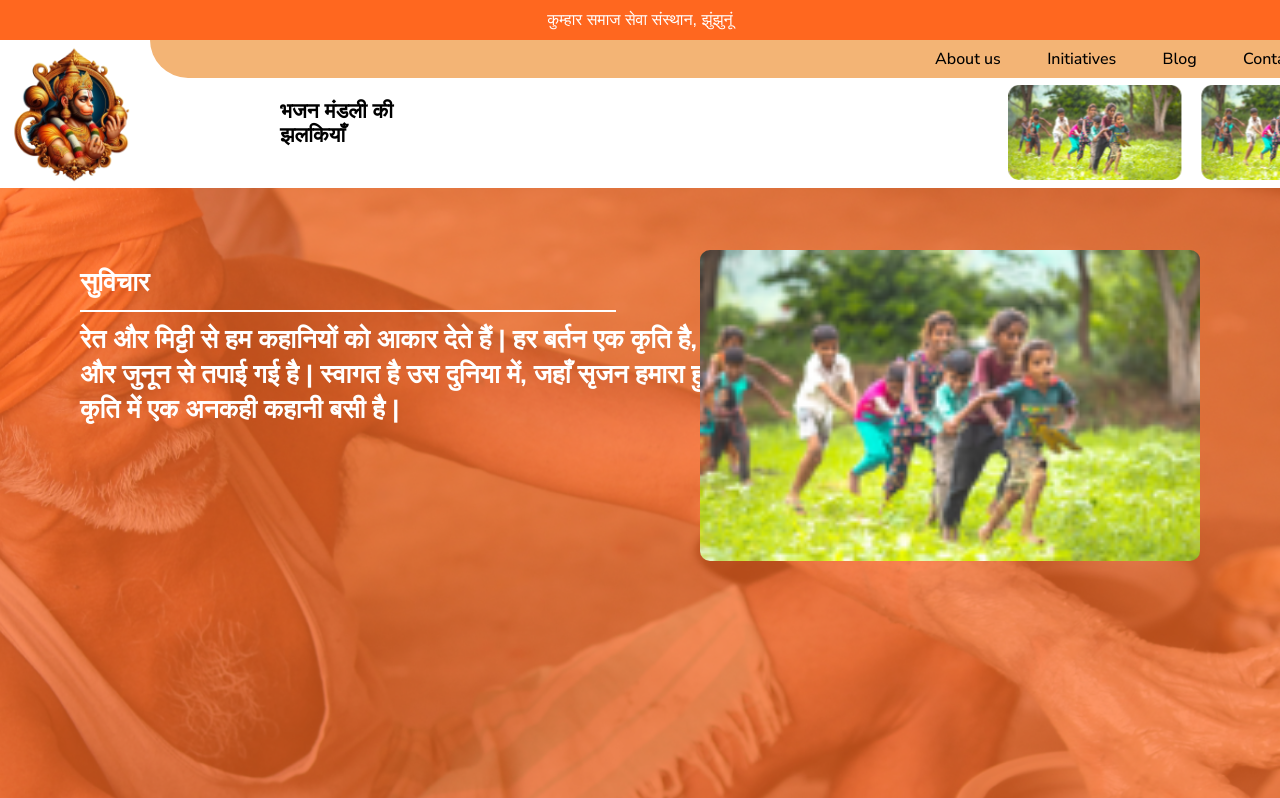
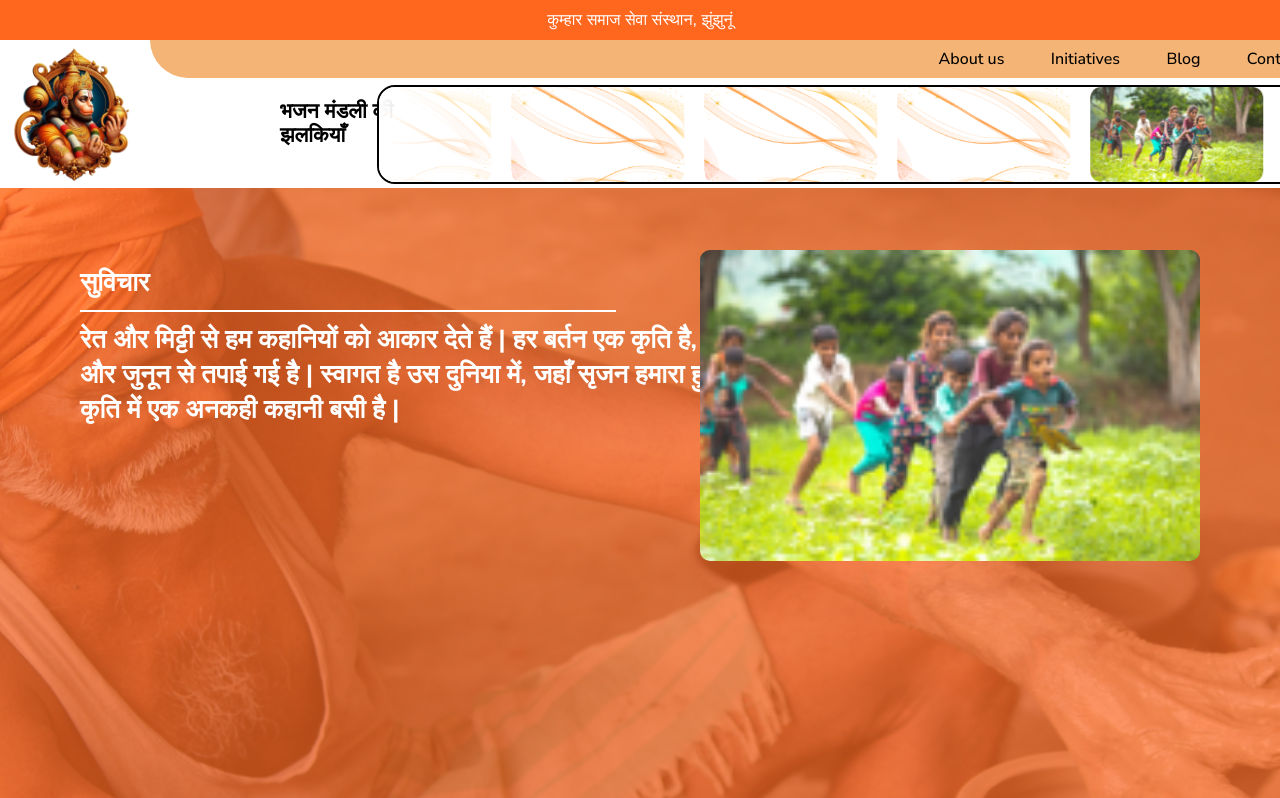
Before and after one commit to AntimaKumawat111/new-project, a React (Create React App) app: page / in a window 1280 px wide. Shown: the top 798 px of the page. Built offline with nearby package versions, Linux system fonts and the light colour scheme.

Commit message:
edit carausal

```diff
--- a/src/App.css
+++ b/src/App.css
@@ -123,6 +123,7 @@ body {
   font-style: normal;
 }
 
+
 .carousel {
   width: 81%;
   overflow: hidden;
@@ -131,14 +132,28 @@ body {
   margin-left: auto;
   justify-content: center;
   position: relative;
-  /* border: 2px solid black; */
-  border-radius: 30px;
+  border-start-start-radius: 18px;
+  border-end-start-radius: 18px;
+  border: 2px solid black;
+  z-index: 1;
+}
+
+.carousel::before {
+  content: "";
+  position: absolute;
+  top: 0;
+  left: 0;
+  height: 100%;
+  width: 20%;
+  background-image: linear-gradient(to right, rgba(255, 255, 255, 1), rgba(255, 255, 255, 0));
+  pointer-events: none;
+  z-index: 2;
 }
 
 .ca {
   display: flex;
   width: calc(173px * 7);
-  animation: scroll 30s linear infinite;
+  animation: scroll 10s linear infinite;
 }
 
 .ca img {
@@ -156,6 +171,7 @@ body {
     transform: translateX(-100%);
   }
 }
+
 
 #p {
   font-family: "IBM Plex Sans Devanagari", sans-serif;
--- a/src/App.js
+++ b/src/App.js
@@ -1,4 +1,4 @@
-import React from "react";
+import React, { useEffect } from "react";
 import "./App.css";
 import hanuman from "./images/hanuman_1.png";
 import kids from "./images/kids 3.png";
@@ -7,7 +7,36 @@ import redlayer from "./images/Rectangle 6.png";
 import holi from "./images/holi 1.png";
 import patt from "./images/patt 1.png"
 
+
+function Carousel() {
+  useEffect(() => {
+    const carousel = document.querySelector('.ca');
+    let clone = carousel.innerHTML;
+    carousel.innerHTML += clone;
+
+    let scrollAmount = 0;
+    const imageWidth = 193; // Image width + margin
+    const totalImages = document.querySelectorAll('.ca img').length / 2;
+
+    function scrollCarousel() {
+      scrollAmount -= 1;
+      carousel.style.transform = `translateX(${scrollAmount}px)`;
+
+      if (scrollAmount <= -imageWidth * totalImages) {
+        scrollAmount = 0;
+      }
+
+      requestAnimationFrame(scrollCarousel);
+    }
+
+    scrollCarousel();
+  }, []);
+}
+
 export default function App() {
+
+
+
   return (
     <>
       <div className="contanir">
@@ -43,10 +72,10 @@ export default function App() {
               <div className="carousel">
                 <div className="ca">
                   <img src={kids} className="imgtag" id="first" alt="Kid 1" />
-                  <img src={kids} className="imgtag" id="second" alt="Kid 2" />
-                  <img src={kids} className="imgtag" id="third" alt="Kid 3" />
-                  <img src={kids} className="imgtag" id="fourth" alt="Kid 4" />
-                  <img src={kids} className="imgtag" id="fifth" alt="Kid 5" />
+                  <img src={patt} className="imgtag" id="second" alt="Kid 2" />
+                  <img src={patt} className="imgtag" id="third" alt="Kid 3" />
+                  <img src={patt} className="imgtag" id="fourth" alt="Kid 4" />
+                  <img src={patt} className="imgtag" id="fifth" alt="Kid 5" />
                   <img src={kids} className="imgtag" id="sixth" alt="Kid 6" />
                 </div>
               </div>
```
